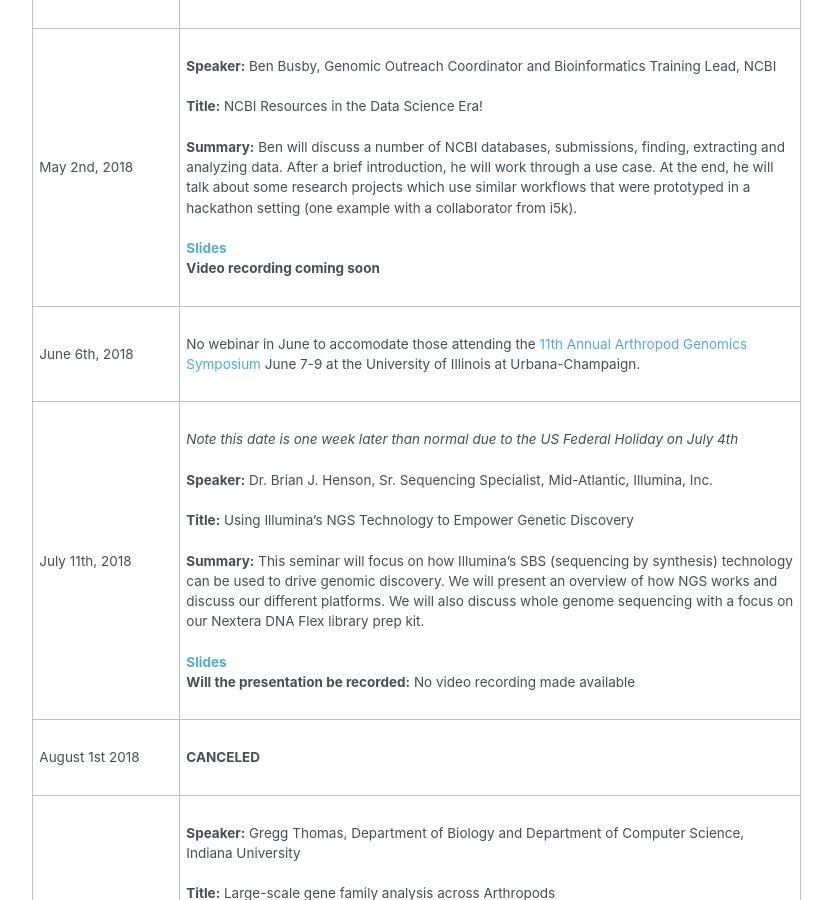
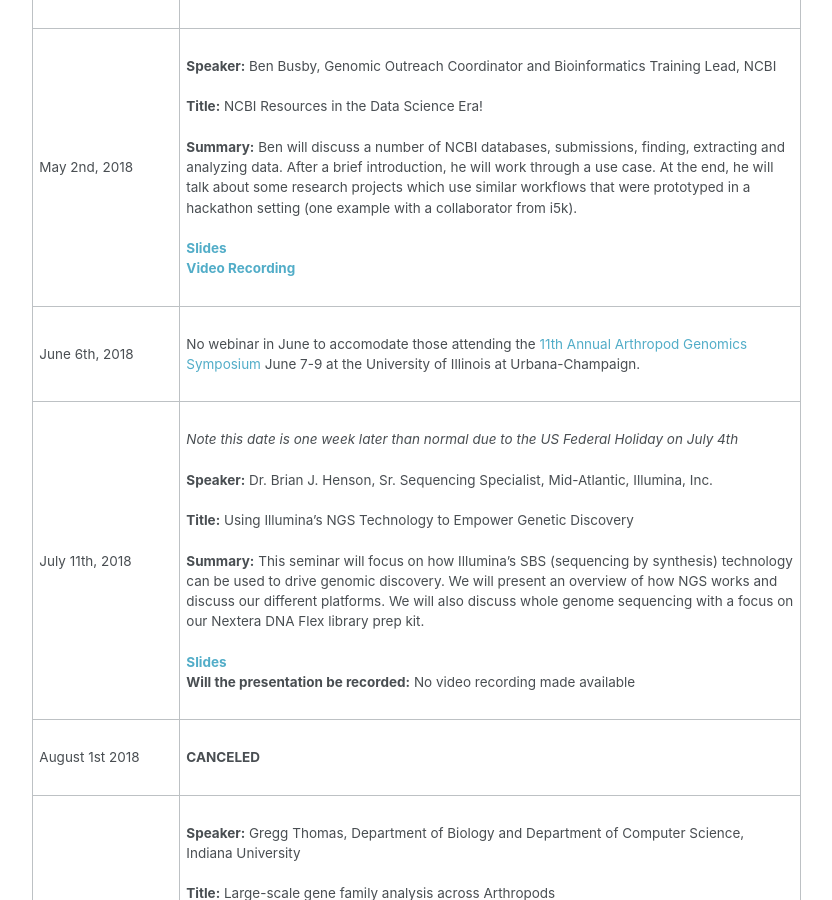
Before and after one commit to i5k/i5k.github.io, a Jekyll site: the page built from _pages/webinar.md, in a window 1280 px wide and 900 px high, scrolled down 7969 px. Shown: the whole window, without its empty margins (250-1082 px from the left). Built offline with Jekyll 4.4.1, drawn with Linux system fonts in a browser that asks for light colours.

Commit message:
added URL for the May speaker video

```diff
--- a/_pages/webinar.md
+++ b/_pages/webinar.md
@@ -64,7 +64,7 @@ If you have problems connecting, please refer to this [WebEx help page](https://
 |February&nbsp;7th,&nbsp;2018|<br>__Speaker:__ Adam M. Phillippy, Investigator, National Human Genome Research Institute <br><br>__Title:__ The pleasures and perils of assembling insect genomes <br><br>__Summary:__ Many insect species present a formidable genome assembly challenge due to their small body size and highly diverse and repetitive genomes. Emerging technologies such as long-read sequencing, linked read clouds, Hi-C mapping, and optical mapping are helping to address these challenges, but present some new challenges of their own. I will present the common pitfalls of insect genome assembly, and review my recent experience assembling various Aedes and Anopheles mosquito genomes using these technologies. <br><br>__[Slides](webinar_slides/i5k_webinar_Phillippy-02-07-2018.pdf)__<br>__[Video Recording](https://youtu.be/zGYbiArVMV0)__<br><br>|
 |March&nbsp;7th,&nbsp;2018|<br>__Speaker:__ Ning Jiang, Professor, Dept. of Horticulture, Michigan State University <br><br>__Title:__ Construction of custom repeat libraries for genome annotation <br><br>__Summary:__ Introduction of background, rationale, and methods for building transposon library prior to gene annotation. <br><br>__[Slides](webinar_slides/i5k_webinar_Jiang-03-07-2018.pdf)__<br>__[Video Recording](https://youtu.be/O05ZzBxqrxw)__<br><br>|
 |April&nbsp;4th&nbsp;2018|<br>__Speaker:__ Carson Holt, Research Associate, USTAR Center for Genetic Discovery, University of Utah <br><br>__Title:__ Automated Genome Annotation and Analysis <br><br>__Summary:__ Introduction to gene prediction and genome annotation methods, organism specific considerations that can affect the annotation process, and a brief example of using automated pipelines such as MAKER for structural and functional annotation of a genome. <br><br>__[Slides](/webinar_slides/i5k_webinar_Maker-04-04-2018.pdf)__<br>__Video recording coming soon__<br><br>|
-|May&nbsp;2nd,&nbsp;2018|<br>__Speaker:__ Ben Busby, Genomic Outreach Coordinator and Bioinformatics Training Lead, NCBI <br><br>__Title:__ NCBI Resources in the Data Science Era! <br><br>__Summary:__ Ben will discuss a number of NCBI databases, submissions, finding, extracting and analyzing data. After a brief introduction, he will work through a use case.  At the end, he will talk about some research projects which use similar workflows that were prototyped in a hackathon setting (one example with a collaborator from i5k).<br><br>__[Slides](/webinar_slides/i5k_webinar_NCBI_05-02-2018.pdf)__<br>__Video recording coming soon__<br><br>|
+|May&nbsp;2nd,&nbsp;2018|<br>__Speaker:__ Ben Busby, Genomic Outreach Coordinator and Bioinformatics Training Lead, NCBI <br><br>__Title:__ NCBI Resources in the Data Science Era! <br><br>__Summary:__ Ben will discuss a number of NCBI databases, submissions, finding, extracting and analyzing data. After a brief introduction, he will work through a use case.  At the end, he will talk about some research projects which use similar workflows that were prototyped in a hackathon setting (one example with a collaborator from i5k).<br><br>__[Slides](/webinar_slides/i5k_webinar_NCBI_05-02-2018.pdf)__<br>__[Video Recording](https://youtu.be/thBitJYKkHY)__<br><br>|
 |June&nbsp;6th,&nbsp;2018|<br>No webinar in June to accomodate those attending the [11th Annual Arthropod Genomics Symposium](http://arthropod.igb.illinois.edu/) June 7-9 at the University of Illinois at Urbana-Champaign.<br><br>|
 |July&nbsp;11th,&nbsp;2018|<br>*Note this date is one week later than normal due to the US Federal Holiday on July 4th*<br><br>__Speaker:__ Dr. Brian J. Henson, Sr. Sequencing Specialist, Mid-Atlantic, Illumina, Inc. <br><br>__Title:__ Using Illumina’s NGS Technology to Empower Genetic Discovery<br><br>__Summary:__ This seminar will focus on how Illumina’s SBS (sequencing by synthesis) technology can be used to drive genomic discovery. We will present an overview of how NGS works and discuss our different platforms. We will also discuss whole genome sequencing with a focus on our Nextera DNA Flex library prep kit.<br><br>__[Slides](i5k_webinar_Henson_illumina-07-11-2018.pdf)__ <br>__Will the presentation be recorded:__ No video recording made available<br><br>
 |August&nbsp;1st&nbsp;2018|<br> __CANCELED__<br><br>|
```
